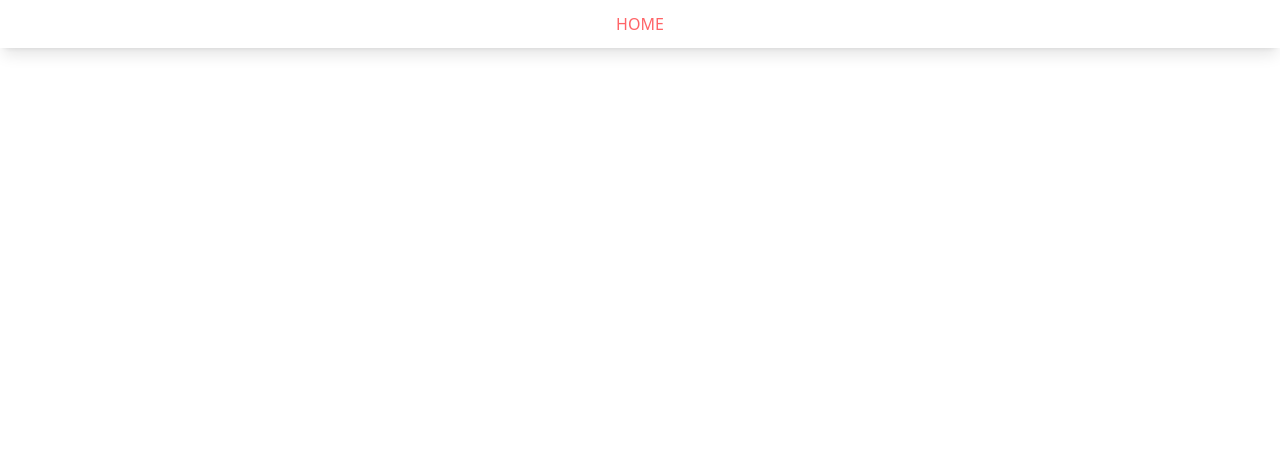
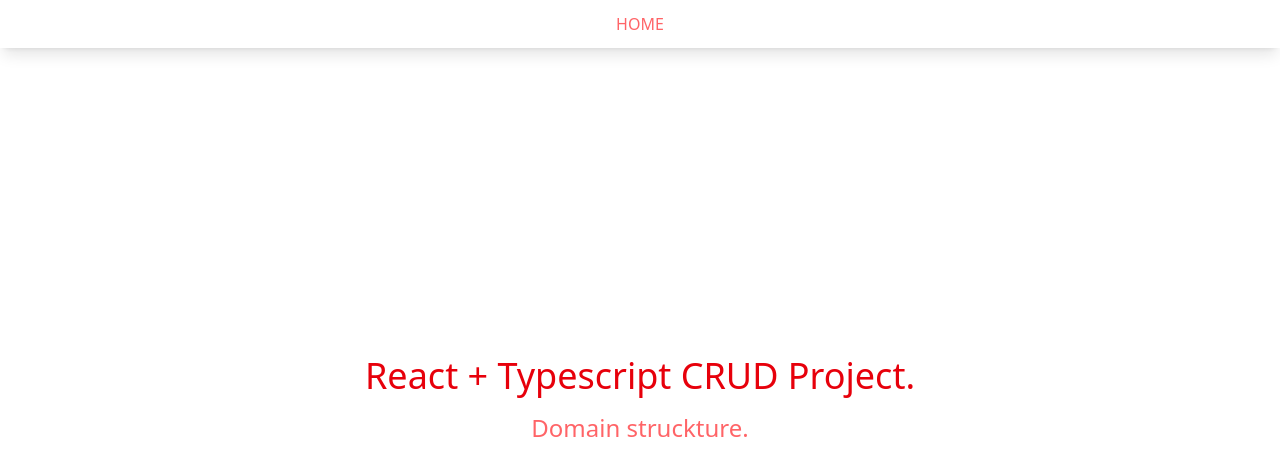
Before and after one commit to SEJ1991/react-crud, a React (Vite) app: page / in a window 1280 px wide. Shown: the top 476 px of the page. Built offline with nearby package versions, Linux system fonts and the light colour scheme.

Commit message:
feat: [RC_build-Home-5] build Home page component

```diff
--- a/src/pages/Home.tsx
+++ b/src/pages/Home.tsx
@@ -1,3 +1,10 @@
+import { PageFrame } from '../shared/components';
+
 export function Home() {
-  return <div className='size-full'>Home</div>;
+  return (
+    <PageFrame className='flex-center flex-col gap-4'>
+      <h1 className='text-red-600 text-xl sm:text-4xl'>React + Typescript CRUD Project.</h1>
+      <h2 className='text-red-400 text-lg sm:text-2xl'>Domain struckture.</h2>
+    </PageFrame>
+  );
 }
```
